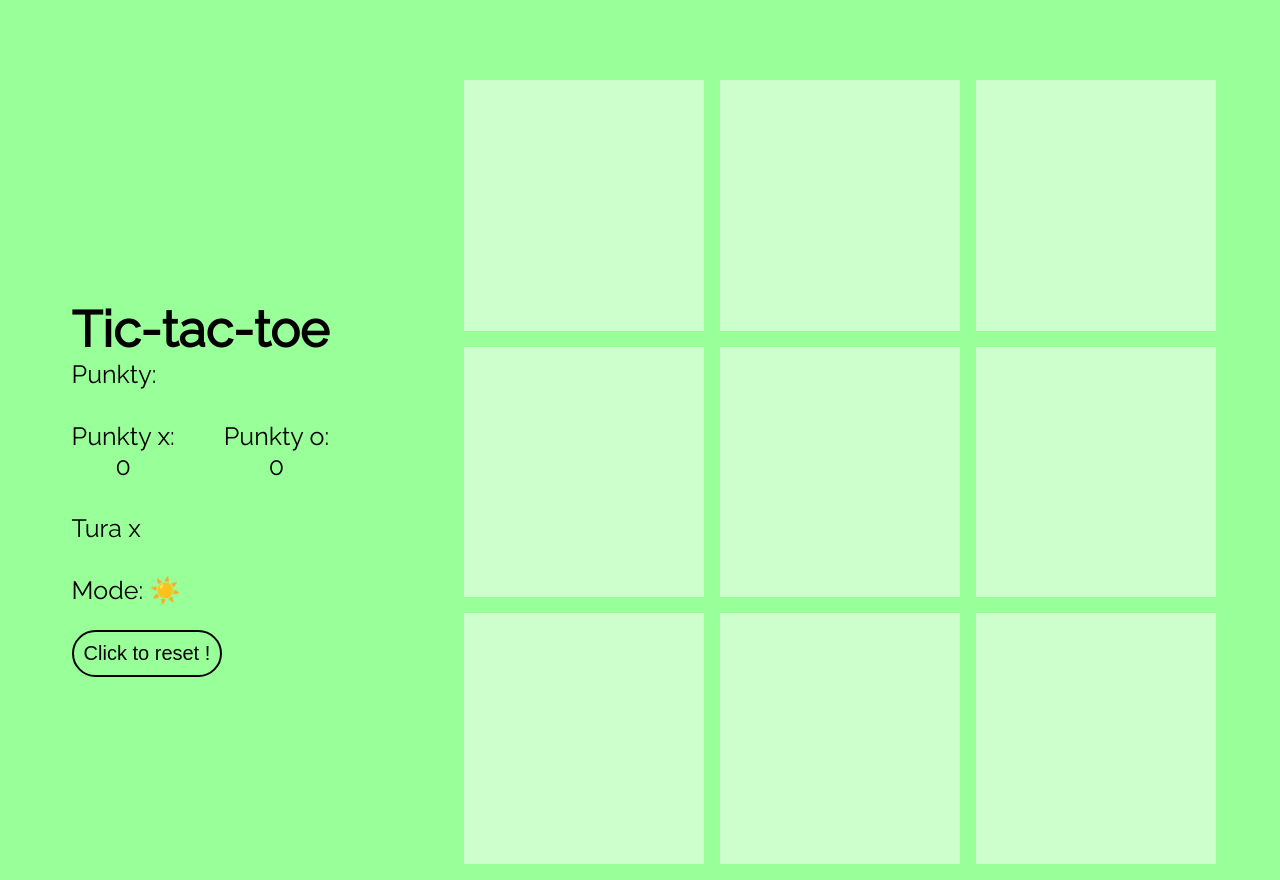
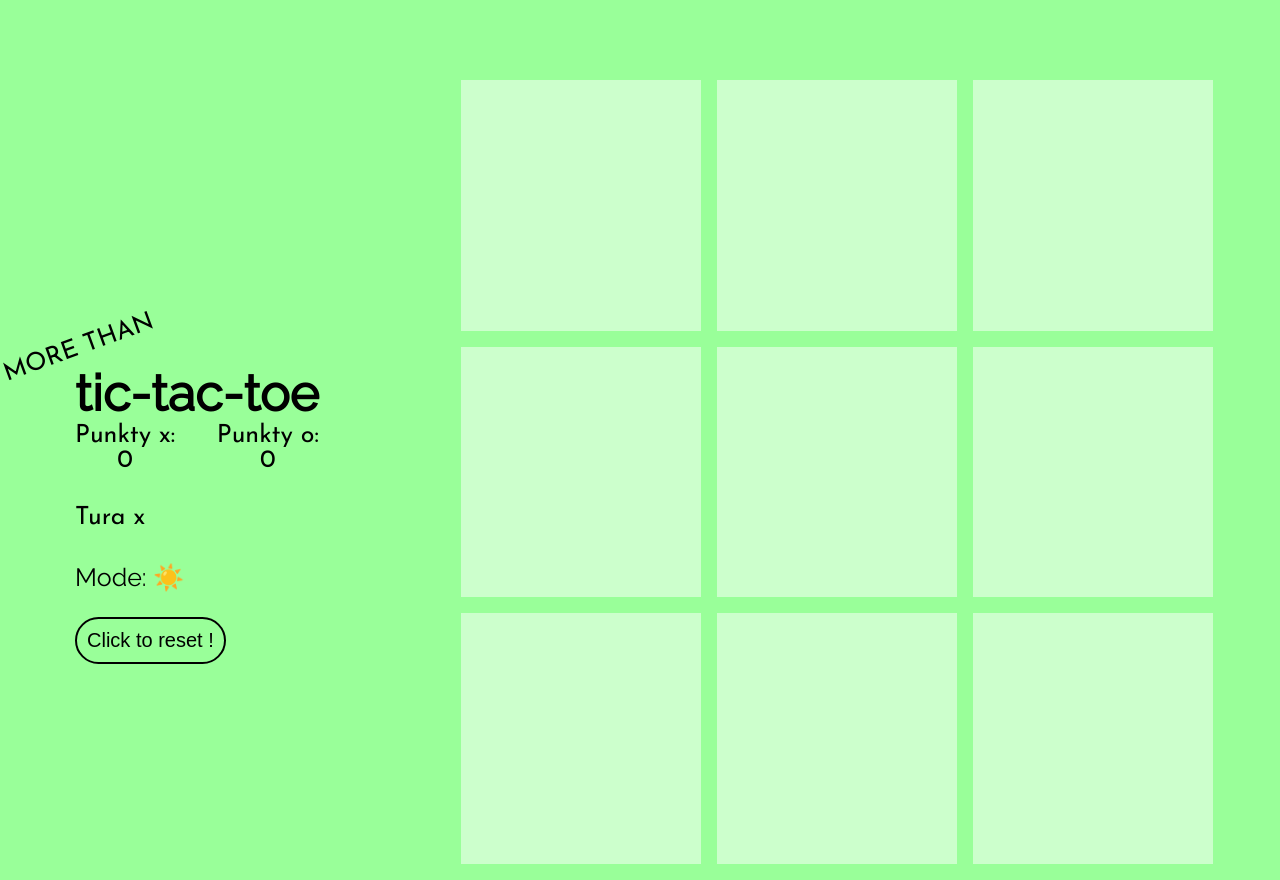
Before and after one commit to BaderBC/tic-tac-toe, a plain HTML site: page index.html in a window 1280 px wide. Drawn offline with Linux system fonts and the light colour scheme.

Commit message:
FULL VERSION!

```diff
--- a/StyleiTyle.css
+++ b/StyleiTyle.css
@@ -1,4 +1,5 @@
 @import url('https://fonts.googleapis.com/css2?family=Raleway&display=swap');
+@import url('https://fonts.googleapis.com/css2?family=Josefin+Sans&display=swap');
 
 /*
 Made by Tomasz Mamala
@@ -134,10 +135,17 @@ body{
     top: 0;
 }
 
+#more-than{
+    margin-top: 10px;
+    margin-left: -80px;
+    transform: rotate(-20deg)
+}
+
 p{
     margin-block-start: 0;
     margin-block-end: 0;
     margin-bottom: 2rem;
+    font-family: 'Josefin Sans', sans-serif;
 }
 
 h1{
--- a/index.html
+++ b/index.html
@@ -12,8 +12,8 @@
     <script src="./index.js" defer></script>
     <script src="./mode.js"></script>
     <div class="header">
-      <h1>Tic-tac-toe</h1>
-      <p>Punkty:</p>
+      <p id="more-than">MORE THAN</p>
+      <h1>tic-tac-toe</h1>
       <div class="points">
         <div class="x">
           <p>Punkty x:</p>
@@ -26,7 +26,7 @@
       </div>
       <p id="now">Tura x</p>
       <div class="mode">
-        <label for="mode" id="labelmode">Mode : &#9728;&#65039;</label><br />
+        <label for="mode" id="labelmode">Mode: &#9728;&#65039;</label><br />
         <input
           type="checkbox"
           name="mode"
```
Also changed, not shown: mode.js (line endings or trailing spaces).
